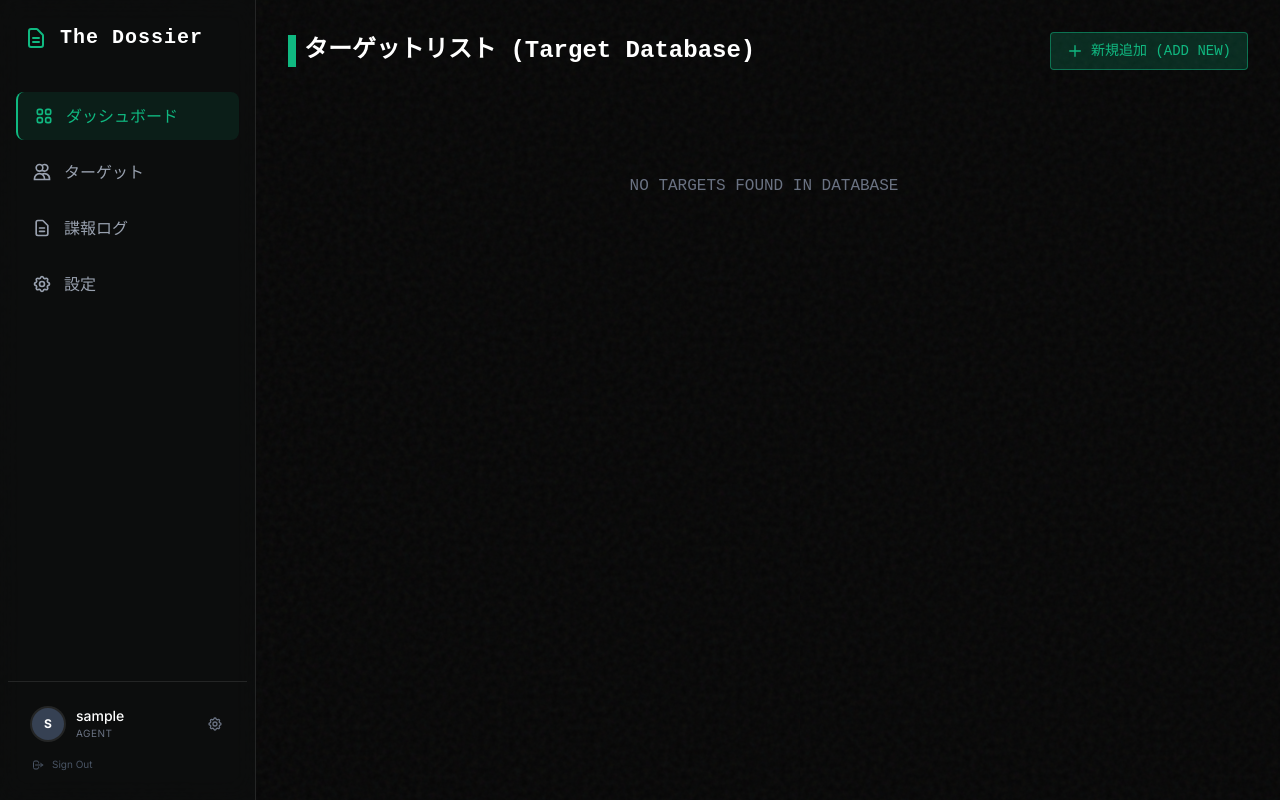
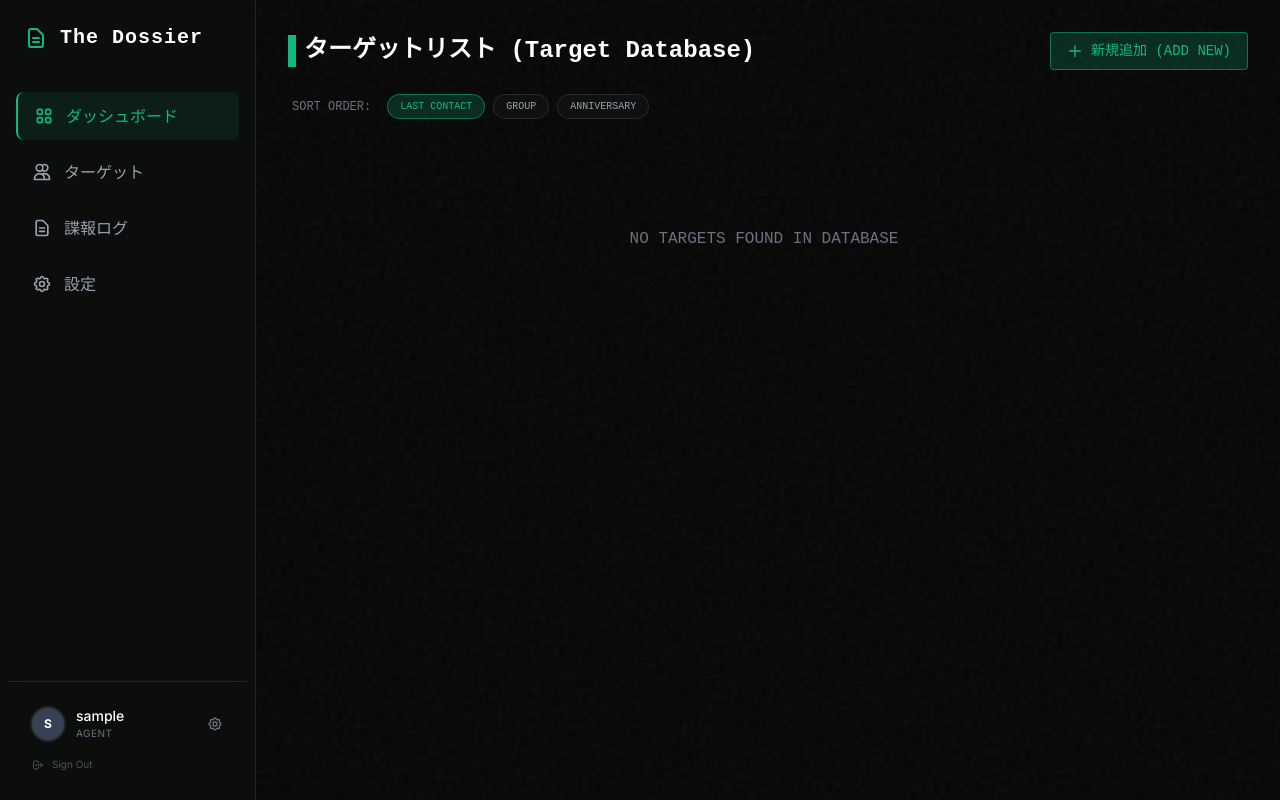
Before and after one commit to studiok12logic-eng/The-Dossier, a Django app: page /targets/ in a window 1280 px wide. Run offline with Django 5.2, Linux system fonts and the light colour scheme; the visitor is signed in with stand-in values (Sample User, id 1); data that the repository does not hold is empty; style sheets or scripts are compiled from the project's sources; some libraries are stand-ins or nearby versions.

Commit message:
Enhance Target List: Sorting, LOG button, and Icon Fix

```diff
--- a/core/views.py
+++ b/core/views.py
@@ -28,8 +28,20 @@ def dashboard(request):
 
 @login_required
 def target_list(request):
-    targets = Target.objects.filter(user=request.user).order_by('-last_contact')
-    return render(request, 'target_list.html', {'targets': targets})
+    sort_by = request.GET.get('sort', 'last_contact')
+    targets = Target.objects.filter(user=request.user)
+
+    if sort_by == 'group':
+        targets = targets.order_by('groups__name', 'nickname')
+    elif sort_by == 'anniversary':
+        # Sort by birth month and day (Upcoming birthdays/anniversaries rough approx)
+        # Note: This simply sorts Jan -> Dec. For strict "Upcoming", python sorting is often easier for small lists.
+        targets = targets.order_by('birth_month', 'birth_day', 'nickname')
+    else: # last_contact
+        from django.db.models import F
+        targets = targets.order_by(F('last_contact').desc(nulls_last=True), 'nickname')
+
+    return render(request, 'target_list.html', {'targets': targets, 'current_sort': sort_by})
 
 # FormSet for Anniversaries
 AnniversaryFormSet = inlineformset_factory(
--- a/templates/intelligence_log.html
+++ b/templates/intelligence_log.html
@@ -37,7 +37,7 @@
                     data-avatar="{% if item.obj.avatar %}{{ item.obj.avatar.url }}{% endif %}">
 
                     <!-- Avatar -->
-                    <div class="w-[50px] h-[50px] max-w-[50px] max-h-[50px] rounded-full bg-black border border-white/10 overflow-hidden flex-shrink-0 relative">
+                    <div class="w-[50px] h-[50px] min-w-[50px] min-h-[50px] max-w-[50px] max-h-[50px] rounded-full bg-black border border-white/10 overflow-hidden flex-shrink-0 relative">
                         {% if item.obj.avatar %}
                         <img src="{{ item.obj.avatar.url }}" class="w-full h-full object-cover">
                         {% else %}
--- a/templates/target_list.html
+++ b/templates/target_list.html
@@ -15,6 +15,20 @@
                 <path stroke-linecap="round" stroke-width="2" d="M12 4v16m8-8H4"></path>
             </svg>
             新規追加 (ADD NEW)
+        </a>
+    </div>
+
+    <!-- Sorting Toolbar -->
+    <div class="flex gap-2 items-center px-1 overflow-x-auto pb-1">
+        <span class="text-xs font-mono text-gray-500 mr-2 shrink-0">SORT ORDER:</span>
+        <a href="?sort=last_contact" class="px-3 py-1 rounded-full text-[10px] font-mono border transition-colors whitespace-nowrap {% if current_sort == 'last_contact' %}bg-primary/20 text-primary border-primary/50{% else %}bg-surface border-white/10 text-gray-400 hover:text-white hover:border-white/30{% endif %}">
+            LAST CONTACT
+        </a>
+        <a href="?sort=group" class="px-3 py-1 rounded-full text-[10px] font-mono border transition-colors whitespace-nowrap {% if current_sort == 'group' %}bg-primary/20 text-primary border-primary/50{% else %}bg-surface border-white/10 text-gray-400 hover:text-white hover:border-white/30{% endif %}">
+            GROUP
+        </a>
+        <a href="?sort=anniversary" class="px-3 py-1 rounded-full text-[10px] font-mono border transition-colors whitespace-nowrap {% if current_sort == 'anniversary' %}bg-primary/20 text-primary border-primary/50{% else %}bg-surface border-white/10 text-gray-400 hover:text-white hover:border-white/30{% endif %}">
+            ANNIVERSARY
         </a>
     </div>
 
@@ -46,6 +60,10 @@
                     <div class="flex justify-between items-start">
                         <h3 class="font-bold text-white truncate text-lg font-mono">{{ target.nickname }}</h3>
                         <div class="flex gap-2">
+                            <a href="{% url 'intelligence_log' %}?target_id={{ target.pk }}&date={% now 'Y-m-d' %}"
+                                class="text-xs bg-emerald-500/10 text-emerald-500 border border-emerald-500/30 px-2 py-0.5 rounded hover:bg-emerald-500/20 transition-colors uppercase tracking-wider flex items-center gap-1">
+                                <i class="fas fa-file-alt"></i> LOG
+                            </a>
                             <a href="{% url 'target_edit' target.pk %}"
                                 class="text-xs bg-primary/10 text-primary border border-primary/30 px-2 py-0.5 rounded hover:bg-primary/20 transition-colors uppercase tracking-wider">Edit</a>
                             <a href="{% url 'target_delete' target.pk %}"
```
